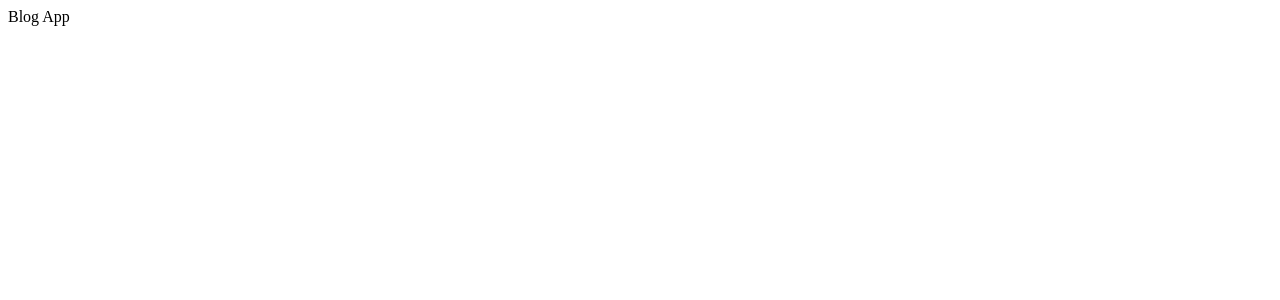
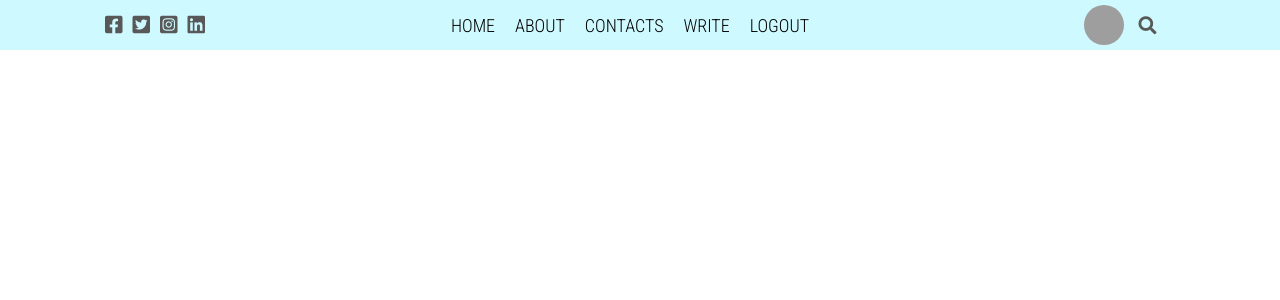
Before and after one commit to gokulskannan1993/blog_app_with_react_nodejs, a React (Create React App) app: page / in a window 1280 px wide. Shown: the top 300 px of the page. Built offline with nearby package versions, Linux system fonts and the light colour scheme; grey boxes are pictures that could not be loaded.

Commit message:
navbar done

```diff
--- a/package.json
+++ b/package.json
@@ -6,6 +6,7 @@
     "@testing-library/jest-dom": "^5.14.1",
     "@testing-library/react": "^11.2.7",
     "@testing-library/user-event": "^12.8.3",
+    "nodemon": "^2.0.12",
     "react": "^17.0.2",
     "react-dom": "^17.0.2",
     "react-scripts": "4.0.3",
--- a/public/index.html
+++ b/public/index.html
@@ -2,7 +2,6 @@
 <html lang="en">
   <head>
     <meta charset="utf-8" />
-    <link rel="icon" href="%PUBLIC_URL%/favicon.ico" />
     <meta name="viewport" content="width=device-width, initial-scale=1" />
     <meta name="theme-color" content="#000000" />
     <meta
@@ -16,6 +15,30 @@
       href="https://fonts.googleapis.com/css2?family=Open+Sans:ital,wght@0,300;0,400;0,600;0,700;0,800;1,300;1,400;1,600;1,700;1,800&family=Roboto+Condensed:ital,wght@0,300;0,400;0,700;1,300;1,400;1,700&family=Roboto:ital,wght@0,100;0,300;0,400;0,500;0,700;0,900;1,100;1,300;1,400;1,500;1,700;1,900&display=swap"
       rel="stylesheet"
     />
+
+    <link
+      rel="stylesheet"
+      href="https://cdnjs.cloudflare.com/ajax/libs/font-awesome/5.15.3/css/all.min.css"
+      integrity="sha512-iBBXm8fW90+nuLcSKlbmrPcLa0OT92xO1BIsZ+ywDWZCvqsWgccV3gFoRBv0z+8dLJgyAHIhR35VZc2oM/gI1w=="
+      crossorigin="anonymous"
+      referrerpolicy="no-referrer"
+    />
+
+    <!-- /*
+
+      Fonts used
+
+      font-family: 'Open Sans', sans-serif;
+      font-family: 'Roboto', sans-serif;
+      font-family: 'Roboto Condensed', sans-serif;
+
+      */ -->
+    <style>
+      * {
+        margin: 0;
+      }
+    </style>
+
     <link rel="apple-touch-icon" href="%PUBLIC_URL%/logo192.png" />
 
     <link rel="manifest" href="%PUBLIC_URL%/manifest.json" />
@@ -25,6 +48,5 @@
   <body>
     <noscript>You need to enable JavaScript to run this app.</noscript>
     <div id="root"></div>
-
   </body>
 </html>
--- a/src/App.js
+++ b/src/App.js
@@ -1,5 +1,11 @@
+import NavBar from "./navbar/NavBar";
+
 function App() {
-  return <div className="App">Blog App</div>;
+  return (
+    <div className="App">
+      <NavBar></NavBar>
+    </div>
+  );
 }
 
 export default App;
--- /dev/null
+++ b/src/navbar/NavBar.jsx
@@ -0,0 +1,36 @@
+import "./navbar.css";
+
+import React from "react";
+
+export default function NavBar() {
+  return (
+    <div className="top-nav">
+      <div className="navLeft">
+        <i className="navIcon fab fa-facebook-square"></i>
+        <i className="navIcon fab fa-twitter-square"></i>
+        <i className="navIcon fab fa-instagram-square"></i>
+        <i className="navIcon fab fa-linkedin"></i>
+      </div>
+      <div className="navCenter">
+        <ul className="navList">
+          <li className="navListItem">HOME</li>
+          <li className="navListItem">ABOUT</li>
+          <li className="navListItem">CONTACTS</li>
+          <li className="navListItem">WRITE</li>
+          <li className="navListItem">LOGOUT</li>
+        </ul>
+      </div>
+      <div className="navRight">
+        <img
+          className="navImg"
+          src="https://images.pexels.com/photos/771742/pexels-photo-771742.jpeg?auto=compress&cs=tinysrgb&dpr=2&h=650&w=940"
+          alt=""
+        ></img>
+        <i
+          className="navSearchIcon
+         fas fa-search"
+        ></i>
+      </div>
+    </div>
+  );
+}
--- /dev/null
+++ b/src/navbar/navbar.css
@@ -0,0 +1,58 @@
+.top-nav {
+  width: 100%;
+  height: 50px;
+  background-color: rgb(206, 249, 255);
+  position: sticky;
+  top: 0;
+  display: flex;
+  align-items: center;
+  font-family: "Roboto Condensed", sans-serif;
+}
+
+.navLeft,
+.navRight {
+  flex: 3;
+  display: flex;
+  align-items: center;
+  justify-content: center;
+}
+.navIcon {
+  font-size: 20px;
+  margin-right: 10px;
+  color: rgb(88, 88, 88);
+  cursor: pointer;
+}
+
+.navCenter {
+  flex: 6;
+}
+
+.navImg {
+  width: 40px;
+  height: 40px;
+  border-radius: 50%;
+  object-fit: cover;
+}
+
+.navList {
+  display: flex;
+  justify-content: center;
+  margin: 0;
+  padding: 0;
+  list-style-type: none;
+  font-weight: 400;
+}
+
+.navListItem {
+  margin-right: 20px;
+  font-size: 18px;
+  font-weight: 300;
+  cursor: pointer;
+}
+
+.navSearchIcon {
+  font-size: 18px;
+  color: rgb(88, 88, 88);
+  cursor: pointer;
+  margin-left: 15px;
+}
```
Also changed, not shown: 1 other file (tests, documents, lock files or other folders).
